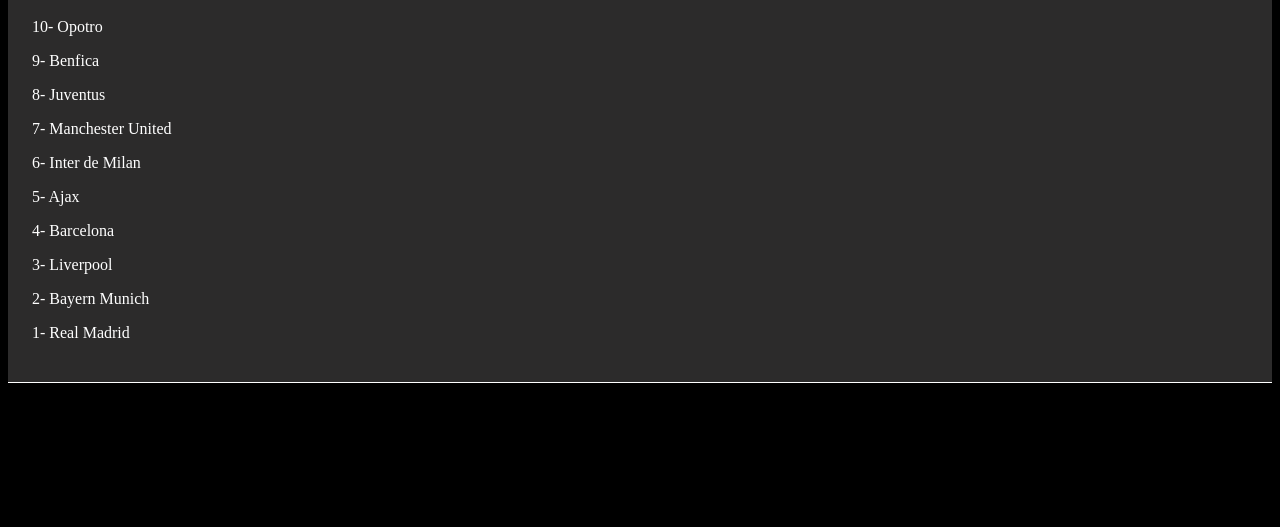
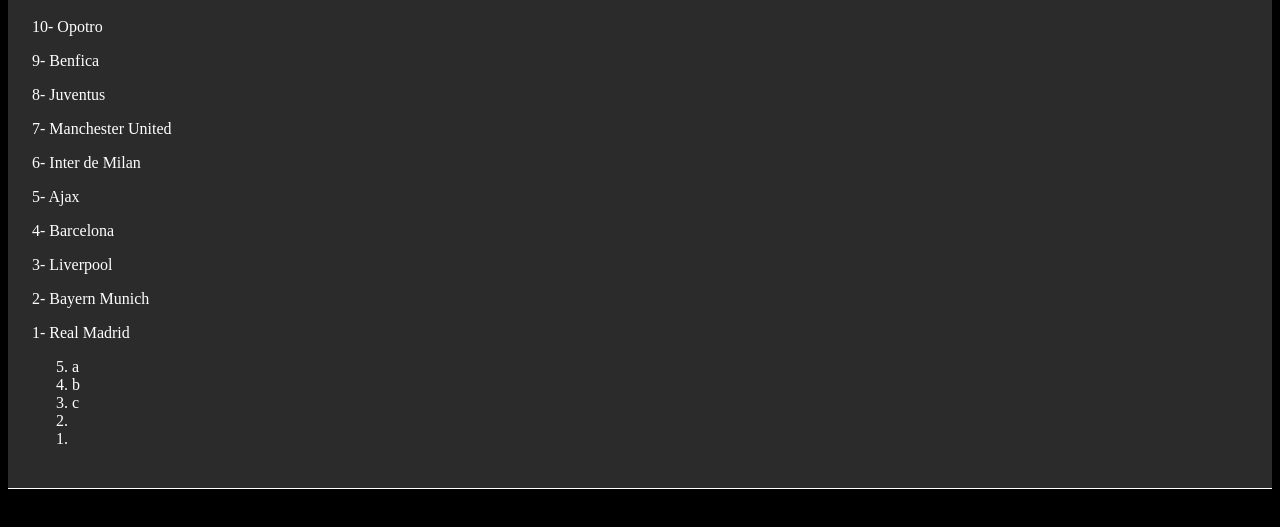
Before and after one commit to scarbonellc/12.1-CarbonellSebastian-LomelinJordi-blog_del_mundoi, a plain HTML site: page top10fut.html in a window 1280 px wide. Shown: the part 163-690 px from the top of the page. Drawn offline with Linux system fonts and the light colour scheme.

Commit message:
semana 8

```diff
--- a/top10fut.html
+++ b/top10fut.html
@@ -41,6 +41,15 @@
             <p> 3- Liverpool</p>
             <p> 2- Bayern Munich</p>
             <p> 1- Real Madrid</p>
+
+            <ol reversed>
+                <li>a</li>
+                <li>b</li>
+                <li>c</li>
+                <li></li>
+                <li></li>
+            </ol>
+
         </div>
 
 
```
